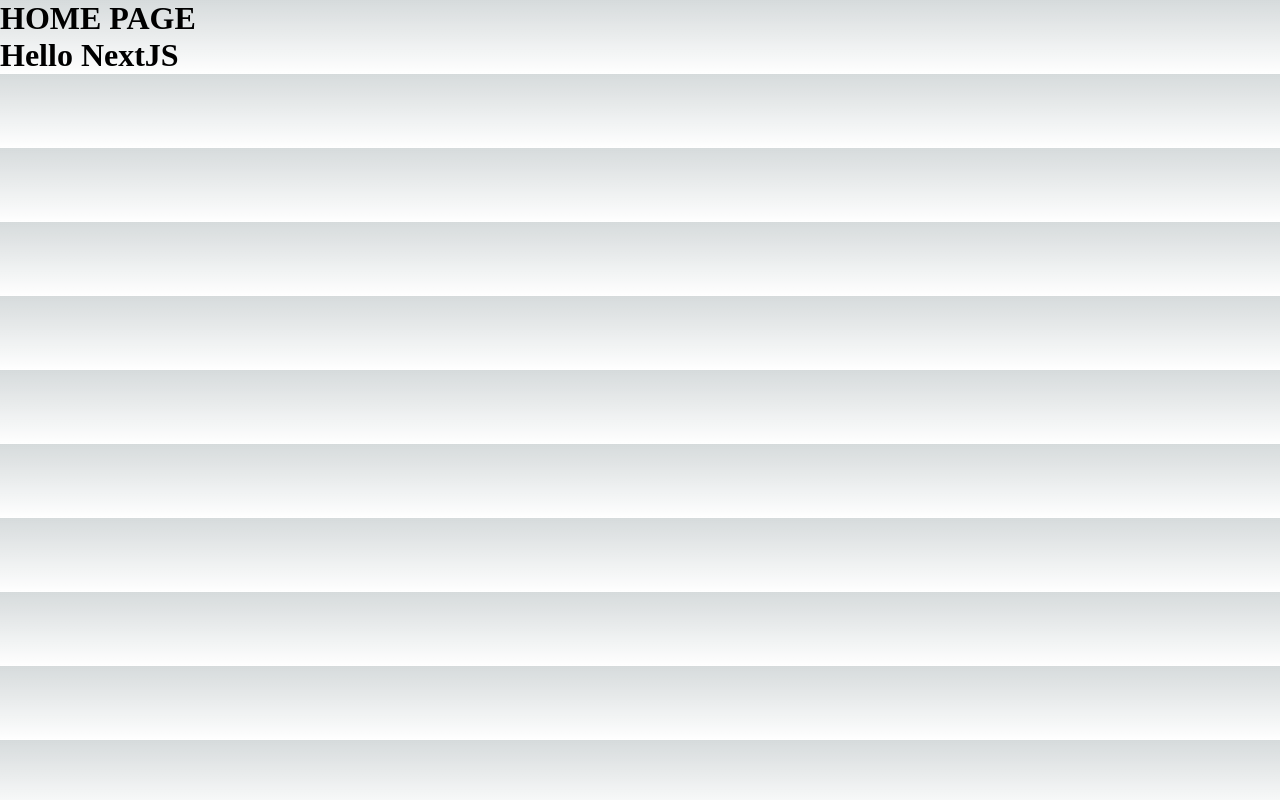
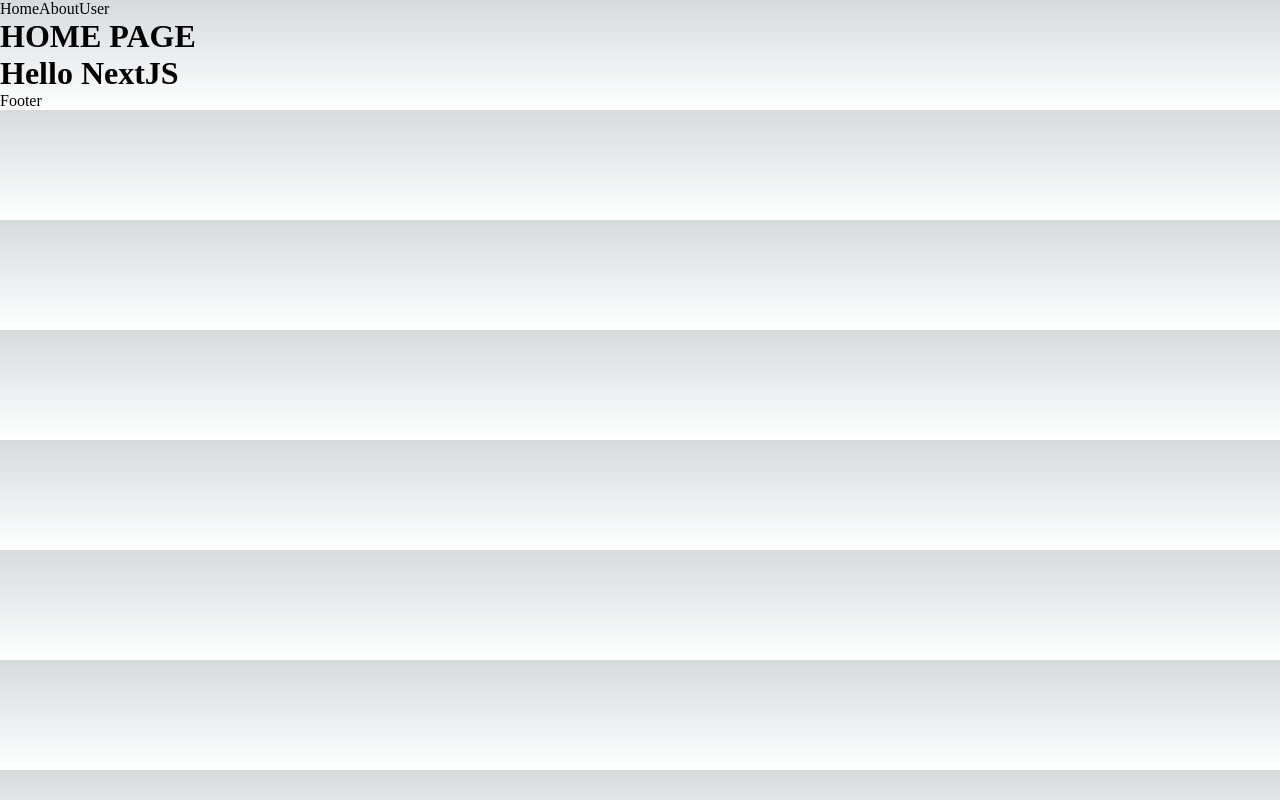
Before and after one commit to KhoaPC/nextjs-tutorial-TuTran, a Next.js app: page / in a window 1280 px wide. Built offline with nearby package versions, Linux system fonts and the light colour scheme.

Commit message:
22Dec26 KB use `Link` in NextJS

```diff
--- /dev/null
+++ b/components/Footer.js
@@ -0,0 +1,9 @@
+function Footer() {
+  return (
+    <>
+      <div>Footer</div>
+    </>
+  );
+}
+
+export default Footer;
--- /dev/null
+++ b/components/Header.js
@@ -0,0 +1,15 @@
+import Link from "next/link";
+
+function Header() {
+  return (
+    <>
+      <div class="topnav">
+        <Link href="/">Home</Link>
+        <Link href="/about">About</Link>
+        <Link href="/user">User</Link>
+      </div>
+    </>
+  );
+}
+
+export default Header;
--- a/pages/index.js
+++ b/pages/index.js
@@ -1,15 +1,19 @@
-import Head from 'next/head'
-import Image from 'next/image'
-import { Inter } from '@next/font/google'
-import styles from '../styles/Home.module.css'
+import Head from "next/head";
+import Image from "next/image";
+import { Inter } from "@next/font/google";
+import styles from "../styles/Home.module.css";
+import Header from "../components/Header";
+import Footer from "../components/Footer";
 
-const inter = Inter({ subsets: ['latin'] })
+const inter = Inter({ subsets: ["latin"] });
 
 export default function Home() {
   return (
     <>
-   <h1>HOME PAGE</h1>
-   <h1>Hello NextJS</h1>
+      <Header />
+      <h1>HOME PAGE</h1>
+      <h1>Hello NextJS</h1>
+      <Footer />
     </>
-  )
+  );
 }
```
